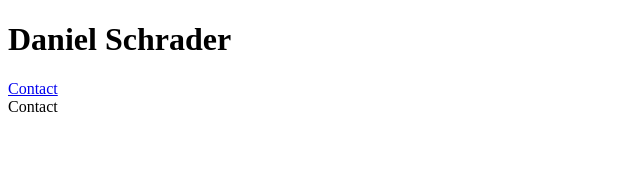
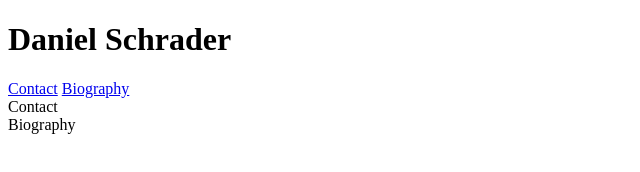
Before and after one commit to DanSchrader/personal-website, a plain HTML site: page index.html in a window 1280 px wide. Shown: the whole page, without its empty margins (0-640 px from the left). Drawn offline with Linux system fonts and the light colour scheme.

Commit message:
Add biography link

```diff
--- a/index.html
+++ b/index.html
@@ -11,8 +11,10 @@
         <h1>Daniel Schrader</h1>
         <nav>
             <a href="#contact">Contact</a>
+            <a href="#biography">Biography</a>
         </nav>
     </header>
     <section id="contact">Contact</section>
+    <section id="biography">Biography</section>
 </body>
 </html>
```
